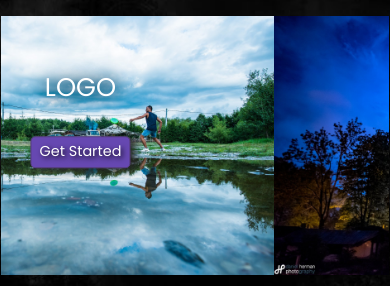
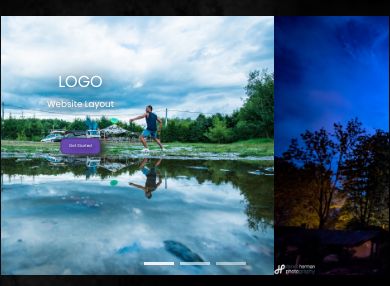
Before and after one commit to Sagie-BH/Daniel-Website, a plain HTML site: page index.html in a window 390 px wide. Shown: the part 60-346 px from the top of the page. Drawn offline with nearby package versions, Linux system fonts and the light colour scheme.

Commit message:
fixed background - color prob

```diff
--- a/styles.css
+++ b/styles.css
@@ -9,7 +9,7 @@ body {
 body {
     background-image: url("images/blackBackground.jpg");
     background-repeat: no-repeat;
-    background-size: 100%;
+    background-size: cover;
 }
 
 .padding {
@@ -110,6 +110,10 @@ body {
         font-size: 2.5rem;
         padding: 2rem;
     }
+    .carousel-caption .btn {
+        font-size: 5%;
+        padding: 8px 14px;
+    }
 }
 
 @media (max-width: 768px) {
@@ -117,15 +121,15 @@ body {
         top: 45%;
     }
     .carousel-caption h1 {
-        font-size: 250%;
+        font-size: 150%;
     }
     .carousel-caption h3 {
-        font-size: 100%;
+        font-size: 70%;
         font-weight: 400;
         padding-bottom: 1rem;
     }
     .carousel-caption .btn {
-        font-size: 85%;
+        font-size: 55%;
         padding: 8px 14px;
     }
     .social a {
@@ -135,25 +139,25 @@ body {
 }
 
 @media (max-width: 576px) {
+    /* body {
+        background-size: cover;
+    } */
     .carousel-caption {
         top: 40%;
     }
     .carousel-caption h1 {
-        font-size: 160%;
+        font-size: 100%;
     }
     .carousel-caption h3 {
-        font-size: 10%;
+        font-size: 55%;
     }
     .carousel-caption .btn {
-        font-size: 90%;
+        font-size: 25%;
         padding: 4px 8px;
     }
-    .carousel-indicators {
+    /* .carousel-indicators {
         display: none;
-    }
-    .display-4 {
-        font-size: 160%;
-    }
+    } */
     .social a {
         font-size: 2rem;
         padding: 1.2rem;
```
